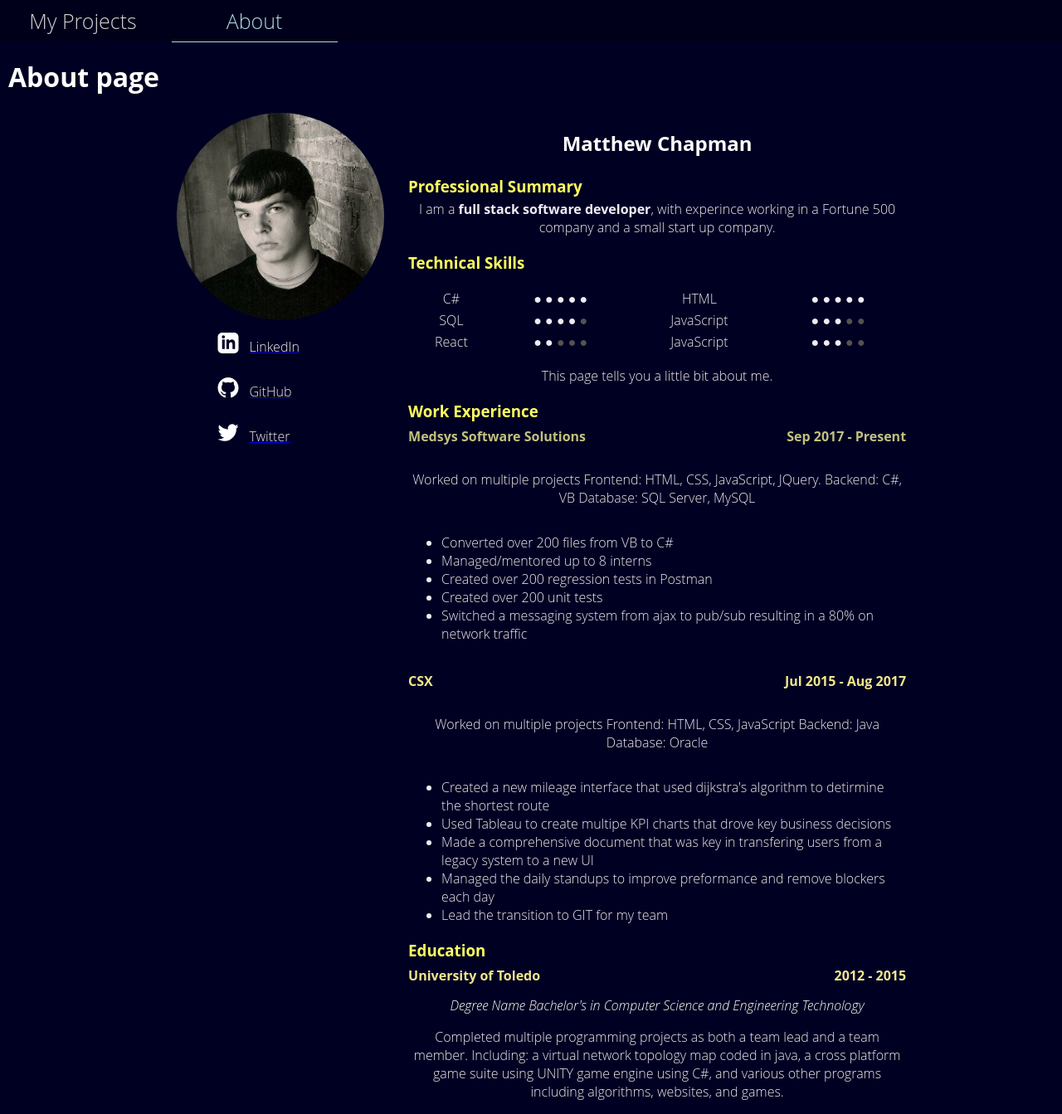
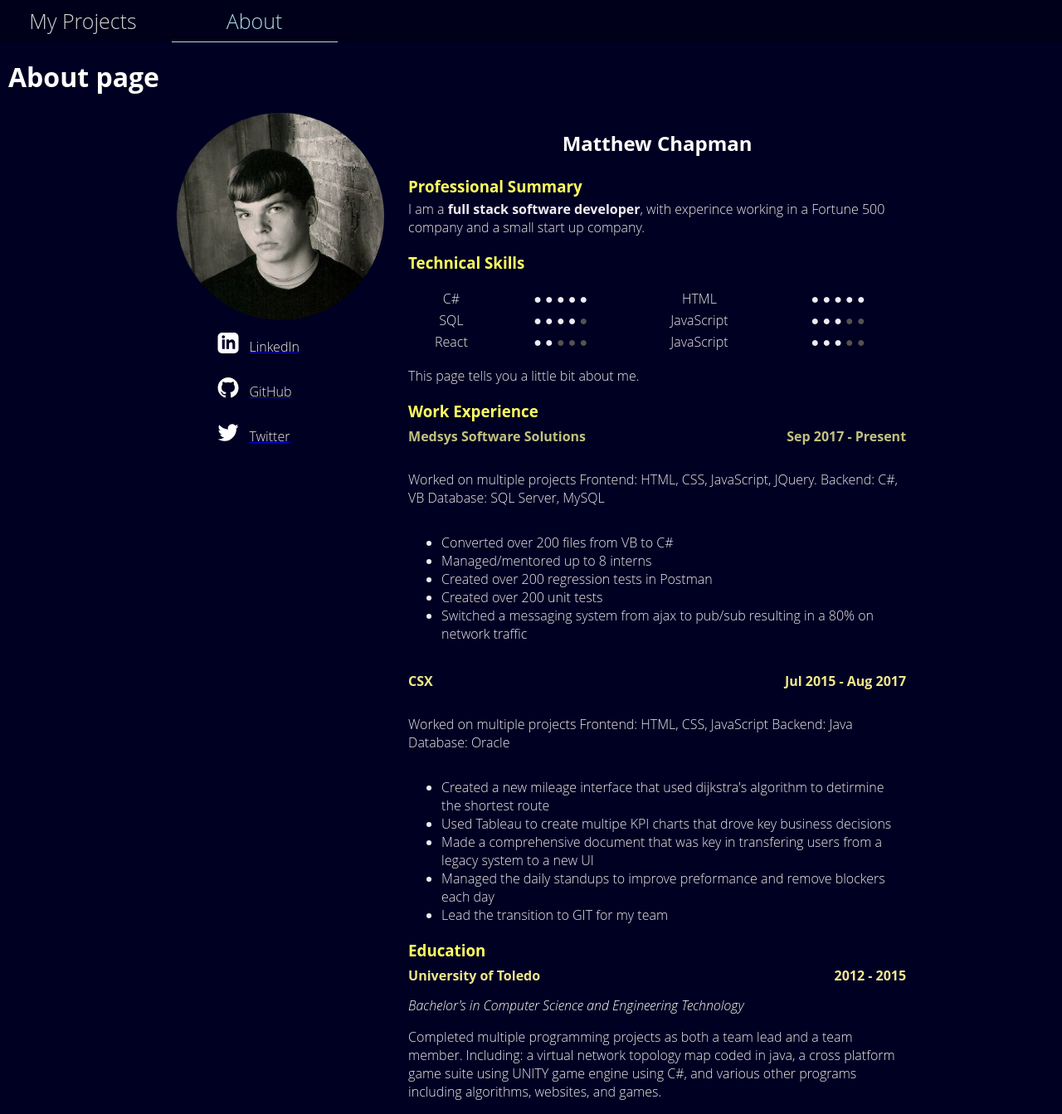
Before and after one commit to matt-chap/matt-chap.github.io, a Jekyll site: the page built from about.html, in a window 1280 px wide. Shown: the whole page at 83% size. Built offline with Jekyll 4.4.1, drawn with Linux system fonts in a browser that asks for light colours.

Commit message:
More Styling on the about me page

```diff
--- a/_sass/about/about.scss
+++ b/_sass/about/about.scss
@@ -30,3 +30,7 @@
     max-width: 600px;
     vertical-align: top;
 }
+
+.about-paragraph {
+    text-align: left;
+}
--- a/about.html
+++ b/about.html
@@ -33,7 +33,7 @@ title: About
     <div class="about-content">
         <h2>Matthew Chapman</h2>
         <h3>Professional Summary</h3>
-        <p>I am a <strong>full stack software developer</strong>, with experince working in a Fortune 500 company and a small start up company.</p>
+        <p class="about-paragraph">I am a <strong>full stack software developer</strong>, with experince working in a Fortune 500 company and a small start up company.</p>
         <h3>Technical Skills</h3>
         <div style="margin-top: 25px;">
             <table style="width:100%">
@@ -108,13 +108,13 @@ title: About
                 </tr>
               </table>
         </div>
-        <p>This page tells you a little bit about me.</p>
+        <p class="about-paragraph">This page tells you a little bit about me.</p>
         <h3>Work Experience</h3>
         <div style="margin-top: 15px;">
             <h4 style="float: left;height: 25px;">Medsys Software Solutions</h4>
             <h4 style="float: right;height: 25px;">Sep 2017 - Present</h4>
         </div>
-        <p>Worked on multiple projects
+        <p class="about-paragraph">Worked on multiple projects
             Frontend: HTML, CSS, JavaScript, JQuery.
             Backend: C#, VB
             Database: SQL Server, MySQL
@@ -131,7 +131,7 @@ title: About
             <h4 style="float: left; color: khaki;height: 25px;">CSX</h4>
             <h4 style="float: right; color: khaki;height: 25px;">Jul 2015 - Aug 2017</h4>
         </div>
-        <p>Worked on multiple projects
+        <p class="about-paragraph">Worked on multiple projects
             Frontend: HTML, CSS, JavaScript
             Backend: Java
             Database: Oracle
@@ -149,8 +149,8 @@ title: About
             <h4 style="float: left; color: khaki;height: 25px;">University of Toledo</h4>
             <h4 style="float: right; color: khaki;height: 25px;">2012 - 2015</h4>
         </div>
-        <i style="color: white;">Degree Name Bachelor's in Computer Science and Engineering Technology</i>
-        <p>Completed multiple programming projects as both a team lead and a team member.
+        <i class="about-paragraph" style="color: white;">Bachelor's in Computer Science and Engineering Technology</i>
+        <p class="about-paragraph">Completed multiple programming projects as both a team lead and a team member.
             Including: a virtual network topology map coded in java, a cross platform game suite using UNITY game engine using C#, and various other programs including algorithms, websites, and games.</p>
     </div>
 </div>
```
Also changed, not shown: 3 other files.
